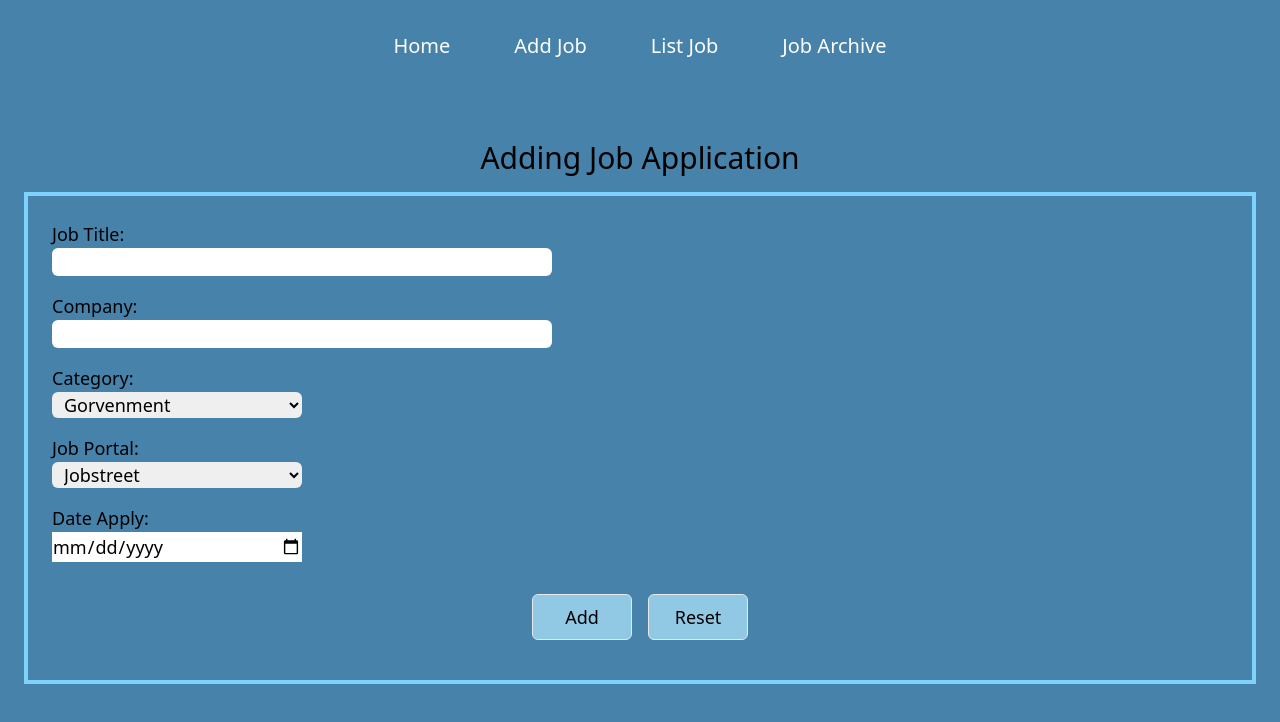
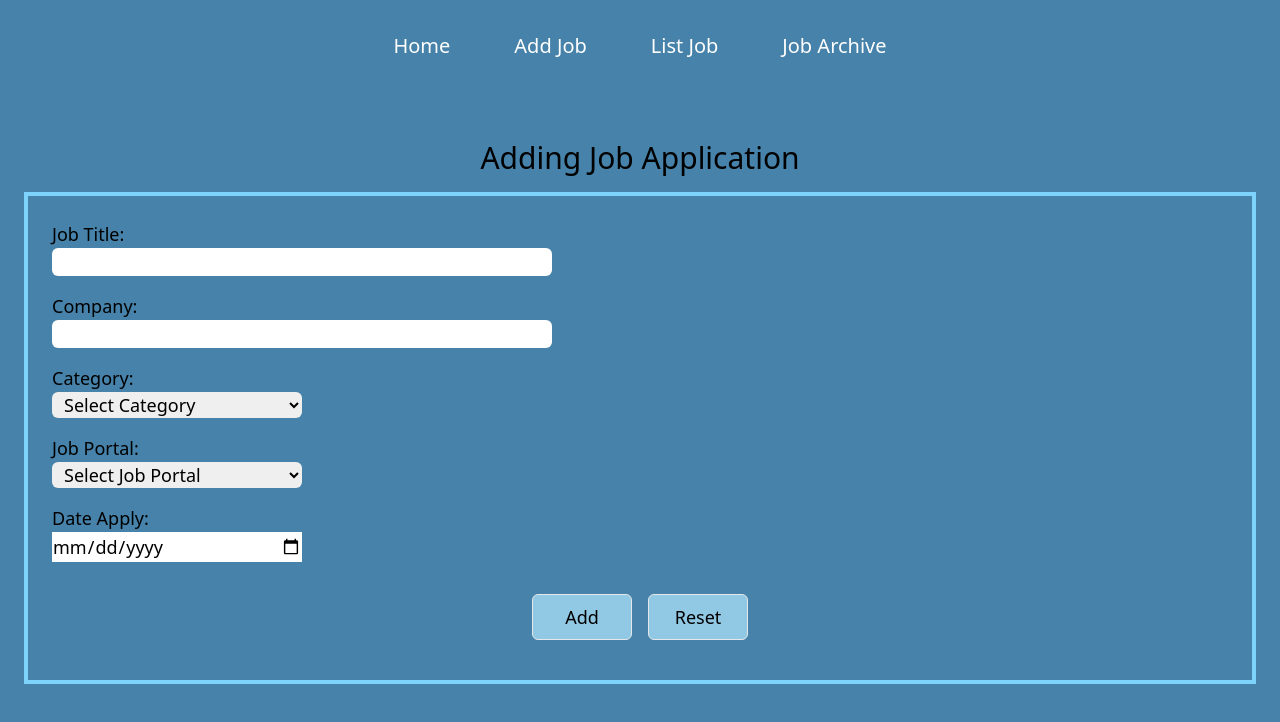
Before and after one commit to amirahyusof/tracking_job-application, a React (Create React App) app: page /jobform in a window 1280 px wide. Shown: the top 722 px of the page. Built offline with nearby package versions, Linux system fonts and the light colour scheme.

Commit message:
commit changes

```diff
--- a/src/App.js
+++ b/src/App.js
@@ -3,6 +3,7 @@ import Home from './Components/Home';
 import { BrowserRouter, Routes, Route, Link } from 'react-router-dom';
 import JobList from './Components/JobList';
 import JobForm from './Components/JobForm';
+import JobApplicationSystem from "./Components/JobApplicationSystem";
 import JobArchive from './Components/JobArchive';
 
 const App = () => {
@@ -30,6 +31,7 @@ const App = () => {
           <Route path='/jobform' element={<JobForm />} />
           <Route path='/joblist' element={<JobList />} />
           <Route path='/jobarchive' element={<JobArchive />} />
+          <Route path='/jobsystem/*' element={<JobApplicationSystem />} />
         </Routes>
 
       </BrowserRouter>
--- a/src/Components/FormData.jsx
+++ /dev/null
@@ -1,22 +0,0 @@
-import React, {useState} from "react";
-import JobForm from "./JobForm";
-import JobList from "./JobList";
-
-function FormData(){
-    const [data, setData] = useState([]);
-
-    const handleAddJob = (jobData) => {
-        setData([...data, jobData])
-    };
-
-
-    return (
-        <div>
-            <JobForm onAddJob={handleAddJob} />
-            <JobList jobApplications={data} />
-        </div>
-
-    );
-}
-
-export default FormData;
--- /dev/null
+++ b/src/Components/JobApplicationSystem.jsx
@@ -0,0 +1,17 @@
+import React, { useState } from "react";
+import JobForm from "./JobForm"
+import JobList from "./JobList";
+
+function JobApplicationSystem() {
+    const [jobDataArray, setJobDataArray] = useState([]);
+
+    return (
+        <div>
+            <h1>Job Application System</h1>
+            <JobForm jobDataArray={jobDataArray} setJobDataArray={setJobDataArray} />
+            <JobList jobDataArray={jobDataArray} />
+        </div>
+    );
+}
+
+export default JobApplicationSystem;
--- a/src/Components/JobForm.jsx
+++ b/src/Components/JobForm.jsx
@@ -1,12 +1,21 @@
 import React from "react";
+import { useNavigate } from "react-router-dom";
 
-function JobForm({ onAddJob = () =>{} }){
-    const [inputs, setInputs] = React.useState([]);
+function JobForm({ jobDataArray, setJobDataArray }){
+    const [inputs, setInputs] = React.useState({
+        title: "",
+        company:"",
+        category:"",
+        portal: "",
+        date:""
+    })
 
 
-    const handleChange=(event)=>{
-        const name = event.target.name;
-        const value = event.target.value;
+    const navigate = useNavigate();
+
+
+    const handleInput=(event)=>{
+       const {name, value} = event.target;
         setInputs(prevInputs => ({
             ...prevInputs,
             [name]:value
@@ -15,8 +24,19 @@ function JobForm({ onAddJob = () =>{} }){
 
     const handleSubmit=(event)=>{
         event.preventDefault();
+        const newJobData = {...inputs};
+        setJobDataArray([...jobDataArray, newJobData]);
+        setInputs({  // Reset inputs after adding the job
+            title: "",
+            company: "",
+            category: "",
+            portal: "",
+            date: ""
+        });
+
         console.log(inputs)
-        onAddJob(inputs);
+
+        navigate('/joblist');
     }
 
     return(
@@ -29,20 +49,40 @@ function JobForm({ onAddJob = () =>{} }){
                    onSubmit={handleSubmit}
                    className="flex flex-col p-6 text-lg border-4 border-sky-300">
                     <label>Job Title:</label>
-                    <input className="mb-4 w-[500px] rounded-md px-2" type="text" name="title" id="title" onChange={handleChange} required />
+                    <input className="mb-4 w-[500px] rounded-md px-2"
+                        type="text"
+                        name="title"
+                        value={inputs.title}
+                        id="title"
+                        onChange={handleInput} required />
 
                     <label>Company:</label>
-                    <input className="mb-4 w-[500px] rounded-md text-md px-2" type="text" name="company" id="company" onChange={handleChange} required />
+                    <input className="mb-4 w-[500px] rounded-md text-md px-2"
+                        type="text"
+                        name="company"
+                        value={inputs.company}
+                        id="company"
+                        onChange={handleInput} required />
 
                     <label>Category:</label>
-                    <select className="mb-4 w-[250px] rounded-md text-md px-2" name="category" id="category" onChange={handleChange} required>
-                        <option value="goverment">Gorvenment</option>
+                    <select className="mb-4 w-[250px] rounded-md text-md px-2"
+                        name="category"
+                        value={inputs.category}
+                        id="category"
+                        onChange={handleInput} required>
+                        <option value="">Select Category</option>
+                        <option value="government" >Government</option>
                         <option value="swasta">Swasta</option>
                         <option value="freelance">Freelance</option>
                     </select>
 
                     <label>Job Portal:</label>
-                    <select className="mb-4 w-[250px] rounded-md text-md px-2" name="portal" id="portal" onChange={handleChange}>
+                    <select className="mb-4 w-[250px] rounded-md text-md px-2"
+                        name="portal"
+                        value={inputs.portal}
+                        id="portal"
+                        onChange={handleInput}>
+                        <option value="">Select Job Portal</option>
                         <option value="jobstreet">Jobstreet</option>
                         <option value="futurejob">myFutureJob</option>
                         <option value="indeed">Indeed</option>
@@ -53,11 +93,22 @@ function JobForm({ onAddJob = () =>{} }){
                     </select>
 
                     <label>Date Apply:</label>
-                    <input className="mb-4 w-[250px]" type="date" name="date" id="date" onChange={handleChange} required />
+                    <input className="mb-4 w-[250px]"
+                        type="date"
+                        name="date"
+                        value={inputs.date}
+                        id="date"
+                        onChange={handleInput} required />
 
                <div className="text-center">
-                    <button className="w-[100px] text-l rounded-md my-4 py-2 mr-4 border bg-[#91C8E4]" type="submit">Add</button>
-                    <button className="w-[100px] text-l rounded-md my-4 py-2 border bg-[#91C8E4]" type="reset">Reset</button>
+                    <button className="w-[100px] text-l rounded-md my-4 py-2 mr-4 border bg-[#91C8E4]"
+                    type="submit">
+                        Add
+                    </button>
+                    <button className="w-[100px] text-l rounded-md my-4 py-2 border bg-[#91C8E4]"
+                    type="reset">
+                        Reset
+                    </button>
                </div>
                </form>
             </div>
--- a/src/Components/JobList.jsx
+++ b/src/Components/JobList.jsx
@@ -1,7 +1,8 @@
 import React from "react";
 
-function JobList({ jobApplications }){
-    console.log(jobApplications);
+
+function JobList({jobDataArray}){
+
 
     return(
         <div className="w-full my-16 py-10 px-4 bg-[#91C8E4]" id="job_list">
@@ -20,15 +21,15 @@ function JobList({ jobApplications }){
                         </tr>
                     </thead>
                     <tbody>
-                        { jobApplications.map( (job,index) =>
+                    {jobDataArray.map((jobData, index) => (
                             <tr key={index}>
-                                <td className="border border-slate-100">{job.title}</td>
-                                <td className="border border-slate-100">{job.company}</td>
-                                <td className="border border-slate-100">{job.category}</td>
-                                <td className="border border-slate-100">{job.portal}</td>
-                                <td className="border border-slate-100">{job.date}</td>
+                                <td className="border border-slate-100">{jobData.title}</td>
+                                <td className="border border-slate-100">{jobData.company}</td>
+                                <td className="border border-slate-100">{jobData.category}</td>
+                                <td className="border border-slate-100">{jobData.portal}</td>
+                                <td className="border border-slate-100">{jobData.date}</td>
                             </tr>
-                        )}
+                    ))}
                     </tbody>
                 </table>
             </div>
```
